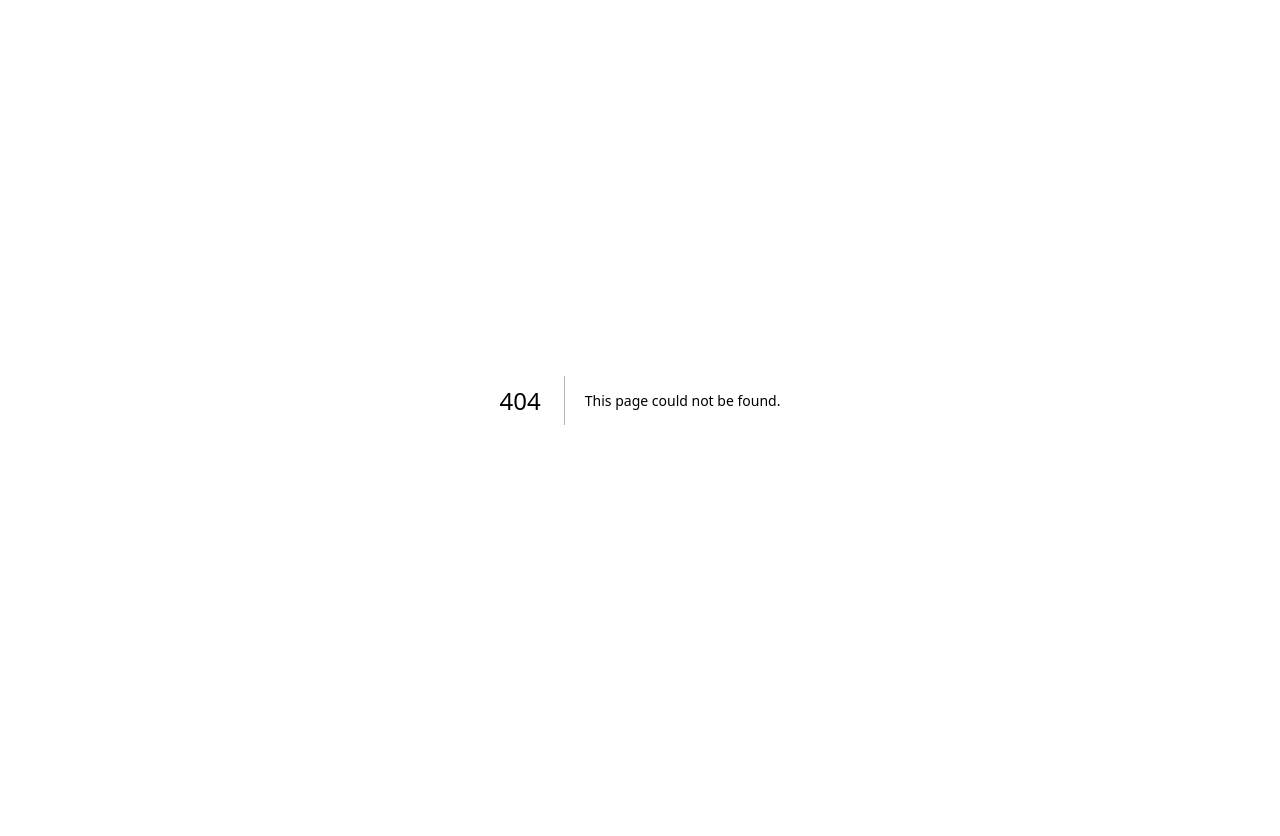
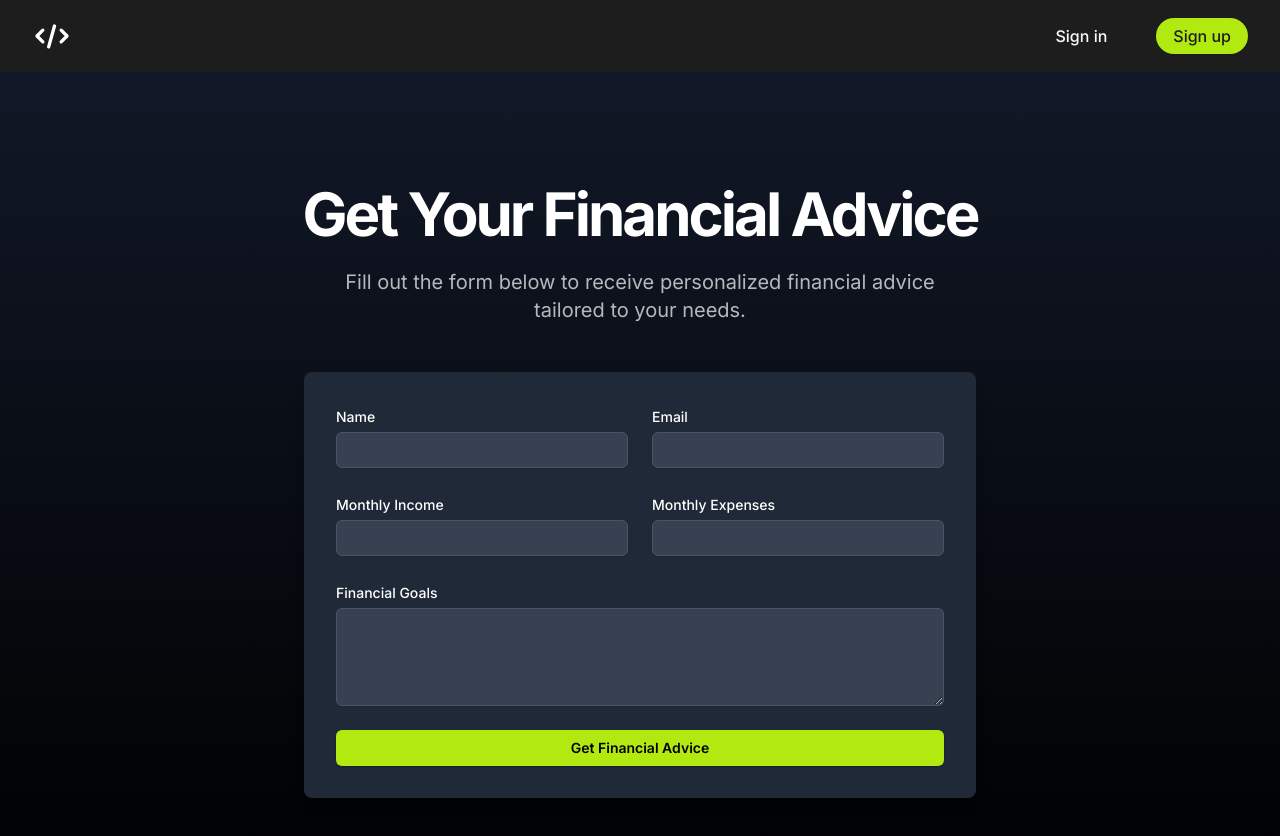
Before and after one commit to ColinWu0403/StonkSensei, a Next.js app in the folder stonksensei/: page /form in a window 1280 px wide. Before the commit this address had no page. Shown: the top 836 px of the page. Before the commit the page ends 800 px from the top, so only its background shows below. Built offline with nearby package versions, Linux system fonts and the light colour scheme.

Commit message:
made financial advice form match styles of home page

```diff
--- /dev/null
+++ b/stonksensei/src/app/form/page.tsx
@@ -0,0 +1,29 @@
+"use client"
+
+import FinancialAdviceForm from "@/components/financial-advice-form"
+import Header from "@/components/Header"
+
+export default function FormPage() {
+  return (
+    <div className="flex flex-col min-h-screen relative">
+      <Header />
+      <main className="flex-grow relative z-10 bg-gradient-to-b from-gray-900 to-black">
+        <div className="container mx-auto px-4 py-12 md:py-24 lg:py-28 flex flex-col items-center">
+          <div className="text-center mb-12 max-w-3xl w-full">
+            <h1 className="text-3xl font-bold tracking-tighter sm:text-5xl xl:text-6xl/none text-white mb-6">
+              Get Your Financial Advice
+            </h1>
+            <div className="flex justify-center">
+              <p className="max-w-[600px] text-muted-foreground text-white/70 md:text-xl">
+                Fill out the form below to receive personalized financial advice tailored to your needs.
+              </p>
+            </div>
+          </div>
+          <div className="w-full max-w-2xl bg-gray-800 p-8 rounded-lg shadow-lg">
+            <FinancialAdviceForm />
+          </div>
+        </div>
+      </main>
+    </div>
+  )
+}
--- a/stonksensei/src/app/page.tsx
+++ b/stonksensei/src/app/page.tsx
@@ -1,3 +1,5 @@
+"use clients"
+
 import FinancialAdviceForm from "@/components/financial-advice-form";
 import Header from "@/components/Header";
 import Hero from "@/components/Hero";
--- a/stonksensei/src/components/financial-advice-form.tsx
+++ b/stonksensei/src/components/financial-advice-form.tsx
@@ -3,97 +3,110 @@
 import type React from "react"
 
 import { useState } from "react"
+import { Button } from "@/components/ui/button"
 import { Input } from "@/components/ui/input"
 import { Label } from "@/components/ui/label"
-import { RadioGroup, RadioGroupItem } from "@/components/ui/radio-group"
-import { Button } from "@/components/ui/button"
 import { Textarea } from "@/components/ui/textarea"
-import { Card, CardContent, CardFooter, CardHeader, CardTitle } from "@/components/ui/card"
 
 export default function FinancialAdviceForm() {
-  const [amount, setAmount] = useState("")
-  const [riskLevel, setRiskLevel] = useState("medium")
-  const [timeline, setTimeline] = useState("medium")
-  const [prompt, setPrompt] = useState("")
+  const [formData, setFormData] = useState({
+    name: "",
+    email: "",
+    income: "",
+    expenses: "",
+    goals: "",
+  })
 
-  const handleSubmit = (e: React.FormEvent) => {
+  const handleChange = (e: React.ChangeEvent<HTMLInputElement | HTMLTextAreaElement>) => {
+    const { name, value } = e.target
+    setFormData((prevState) => ({
+      ...prevState,
+      [name]: value,
+    }))
+  }
+
+  const handleSubmit = (e: React.FormEvent<HTMLFormElement>) => {
     e.preventDefault()
-    // Here you would typically send the data to an API or process it
-    console.log({ amount, riskLevel, timeline, prompt })
+    console.log(formData)
+    // Here you would typically send the data to your backend
   }
 
   return (
-    <Card className="w-full max-w-2xl">
-      <CardHeader>
-        <CardTitle>Enter Your Financial Details</CardTitle>
-      </CardHeader>
-      <CardContent>
     <form onSubmit={handleSubmit} className="space-y-6">
-          <div className="space-y-2">
-            <Label htmlFor="amount">Amount to Invest (USD)</Label>
+      <div className="grid grid-cols-1 md:grid-cols-2 gap-6">
+        <div>
+          <Label htmlFor="name" className="text-white">
+            Name
+          </Label>
           <Input
-              id="amount"
-              type="number"
-              placeholder="Enter amount in USD"
-              value={amount}
-              onChange={(e) => setAmount(e.target.value)}
+            id="name"
+            name="name"
+            value={formData.name}
+            onChange={handleChange}
             required
+            className="mt-1 bg-gray-700 text-white border-gray-600"
           />
         </div>
-
-          <div className="space-y-2">
-            <Label>Risk Level</Label>
-            <RadioGroup value={riskLevel} onValueChange={setRiskLevel} className="flex space-x-4">
-              <div className="flex items-center space-x-2">
-                <RadioGroupItem value="low" id="risk-low" />
-                <Label htmlFor="risk-low">Low</Label>
-              </div>
-              <div className="flex items-center space-x-2">
-                <RadioGroupItem value="medium" id="risk-medium" />
-                <Label htmlFor="risk-medium">Medium</Label>
-              </div>
-              <div className="flex items-center space-x-2">
-                <RadioGroupItem value="high" id="risk-high" />
-                <Label htmlFor="risk-high">High</Label>
-              </div>
-            </RadioGroup>
-          </div>
-
-          <div className="space-y-2">
-            <Label>Investment Timeline</Label>
-            <RadioGroup value={timeline} onValueChange={setTimeline} className="flex space-x-4">
-              <div className="flex items-center space-x-2">
-                <RadioGroupItem value="short" id="timeline-short" />
-                <Label htmlFor="timeline-short">Short</Label>
-              </div>
-              <div className="flex items-center space-x-2">
-                <RadioGroupItem value="medium" id="timeline-medium" />
-                <Label htmlFor="timeline-medium">Medium</Label>
-              </div>
-              <div className="flex items-center space-x-2">
-                <RadioGroupItem value="long" id="timeline-long" />
-                <Label htmlFor="timeline-long">Long</Label>
-              </div>
-            </RadioGroup>
-          </div>
-
-          <div className="space-y-2">
-            <Label htmlFor="prompt">Additional Information or Questions</Label>
-            <Textarea
-              id="prompt"
-              placeholder="Enter any additional details or specific questions..."
-              value={prompt}
-              onChange={(e) => setPrompt(e.target.value)}
-              className="min-h-[100px]"
+        <div>
+          <Label htmlFor="email" className="text-white">
+            Email
+          </Label>
+          <Input
+            id="email"
+            name="email"
+            type="email"
+            value={formData.email}
+            onChange={handleChange}
+            required
+            className="mt-1 bg-gray-700 text-white border-gray-600"
           />
         </div>
+        <div>
+          <Label htmlFor="income" className="text-white">
+            Monthly Income
+          </Label>
+          <Input
+            id="income"
+            name="income"
+            type="number"
+            value={formData.income}
+            onChange={handleChange}
+            required
+            className="mt-1 bg-gray-700 text-white border-gray-600"
+          />
+        </div>
+        <div>
+          <Label htmlFor="expenses" className="text-white">
+            Monthly Expenses
+          </Label>
+          <Input
+            id="expenses"
+            name="expenses"
+            type="number"
+            value={formData.expenses}
+            onChange={handleChange}
+            required
+            className="mt-1 bg-gray-700 text-white border-gray-600"
+          />
+        </div>
+      </div>
+      <div>
+        <Label htmlFor="goals" className="text-white">
+          Financial Goals
+        </Label>
+        <Textarea
+          id="goals"
+          name="goals"
+          value={formData.goals}
+          onChange={handleChange}
+          required
+          className="mt-1 bg-gray-700 text-white border-gray-600"
+          rows={4}
+        />
+      </div>
+      <Button type="submit" className="w-full bg-positive text-black font-semibold py-3">
+        Get Financial Advice
+      </Button>
     </form>
-      </CardContent>
-      <CardFooter>
-        <Button type="submit" className="w-full">
-          Generate Advice
-        </Button>
-      </CardFooter>
-    </Card>
   )
 }
```
Lines whose indentation alone changed are shown as unchanged.
